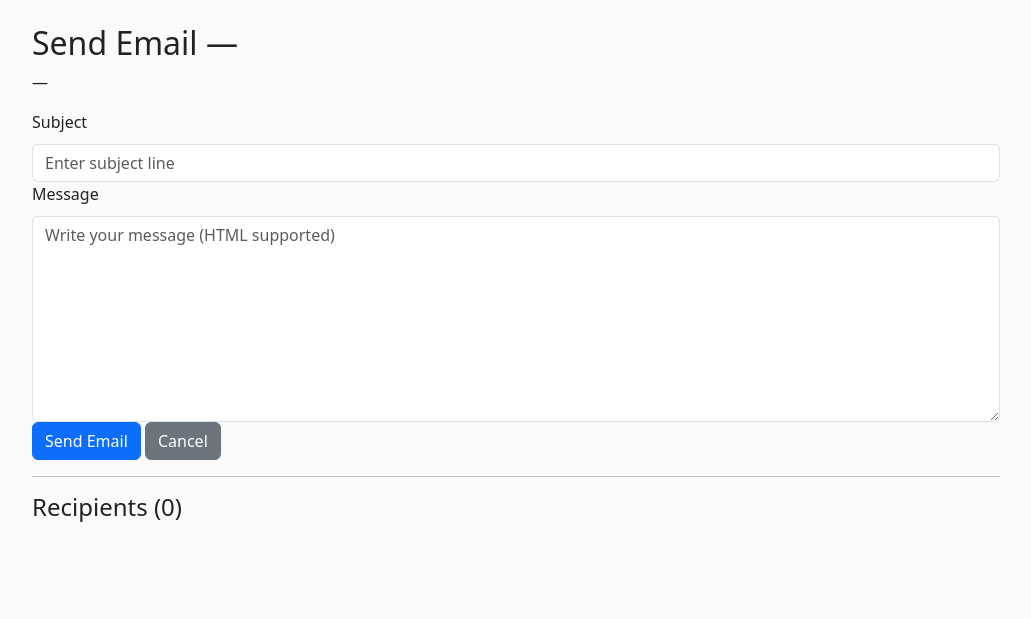
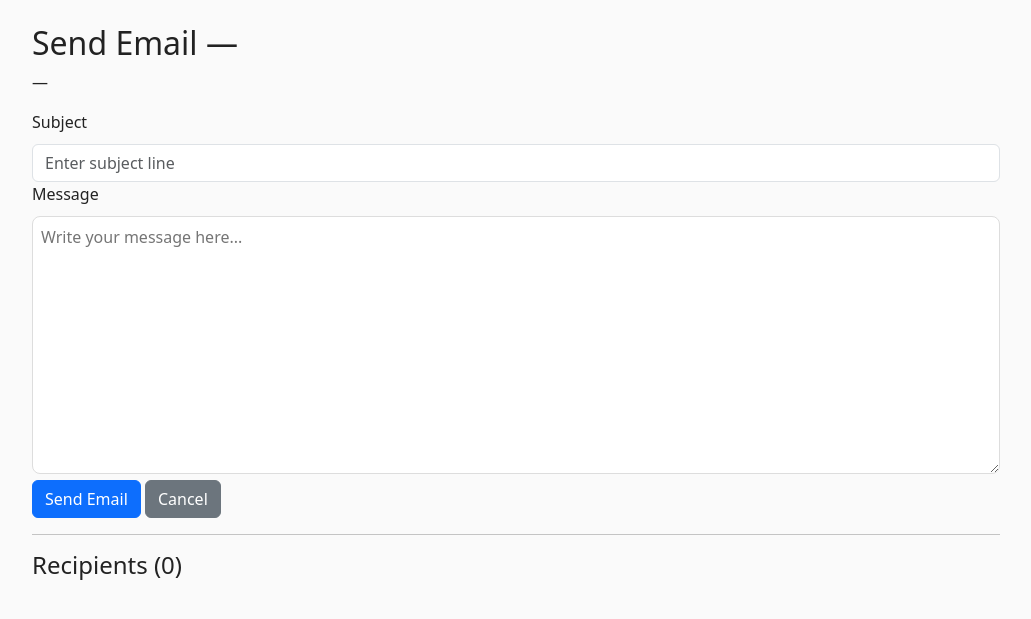
Before and after one commit to Ksmishra123/osa_staff, a Python web app: template templates/event_email.html in a window 1280 px wide. Shown: the part 49-668 px from the top of the page, without its empty margins (124-1155 px from the left). Run offline with Jinja, Linux system fonts and the light colour scheme; the template is opened without the code that fills it, so the values that code supplies are empty; some libraries are stand-ins or nearby versions.

Commit message:
Update event_email.html

```diff
--- a/templates/event_email.html
+++ b/templates/event_email.html
@@ -9,10 +9,26 @@
     <input name="subject" required placeholder="Enter subject line" class="form-control">
   </div>
 
-  <div class="field">
-    <label>Message</label>
-    <textarea name="body" rows="8" placeholder="Write your message (HTML supported)" class="form-control"></textarea>
-  </div>
+ <div class="field">
+  <label>Message</label>
+  <textarea id="body" name="body" rows="10" placeholder="Write your message here..."></textarea>
+</div>
+
+<!-- TinyMCE Editor -->
+<script src="https://cdn.tiny.cloud/1/no-api-key/tinymce/6/tinymce.min.js" referrerpolicy="origin"></script>
+<script>
+  tinymce.init({
+    selector: '#body',
+    height: 400,
+    menubar: false,
+    plugins: 'link lists code table',
+    toolbar:
+      'undo redo | styleselect | bold italic underline | bullist numlist | link table | code',
+    branding: false,
+    content_style: 'body { font-family: Arial, sans-serif; font-size:14px }'
+  });
+</script>
+
 
   <button class="btn btn-primary">Send Email</button>
   <a href="{{ url_for('admin_events') }}" class="btn btn-secondary">Cancel</a>
```
